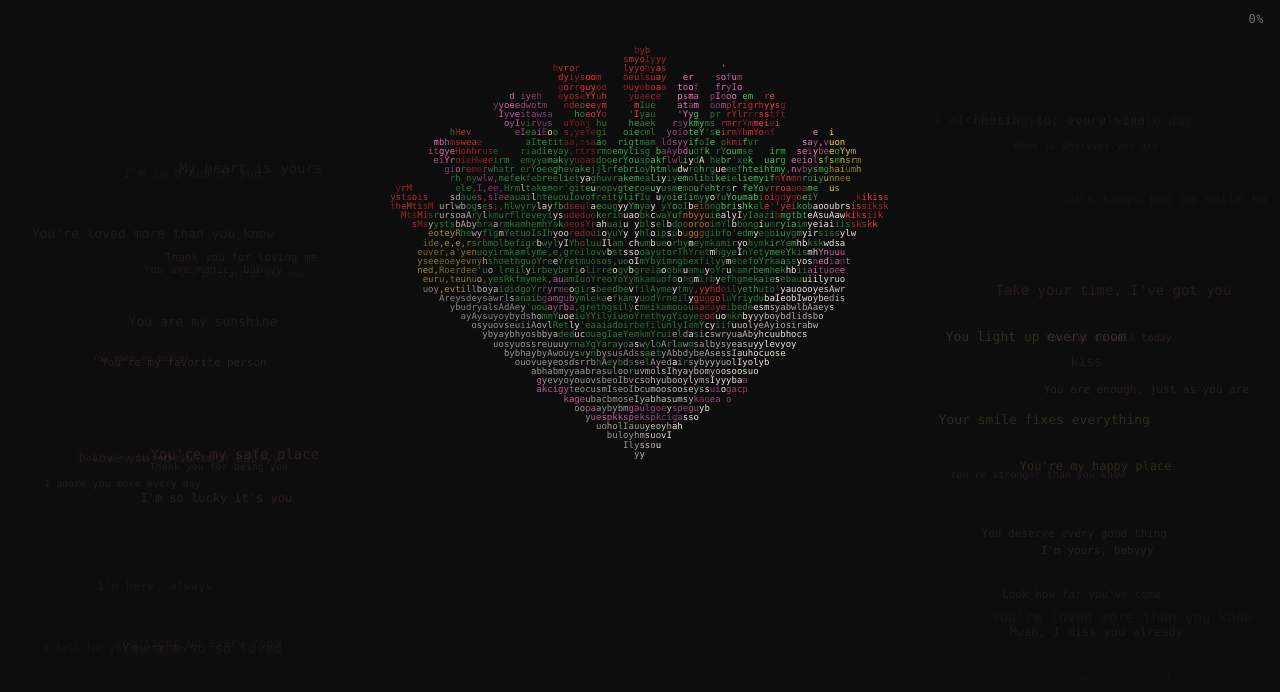
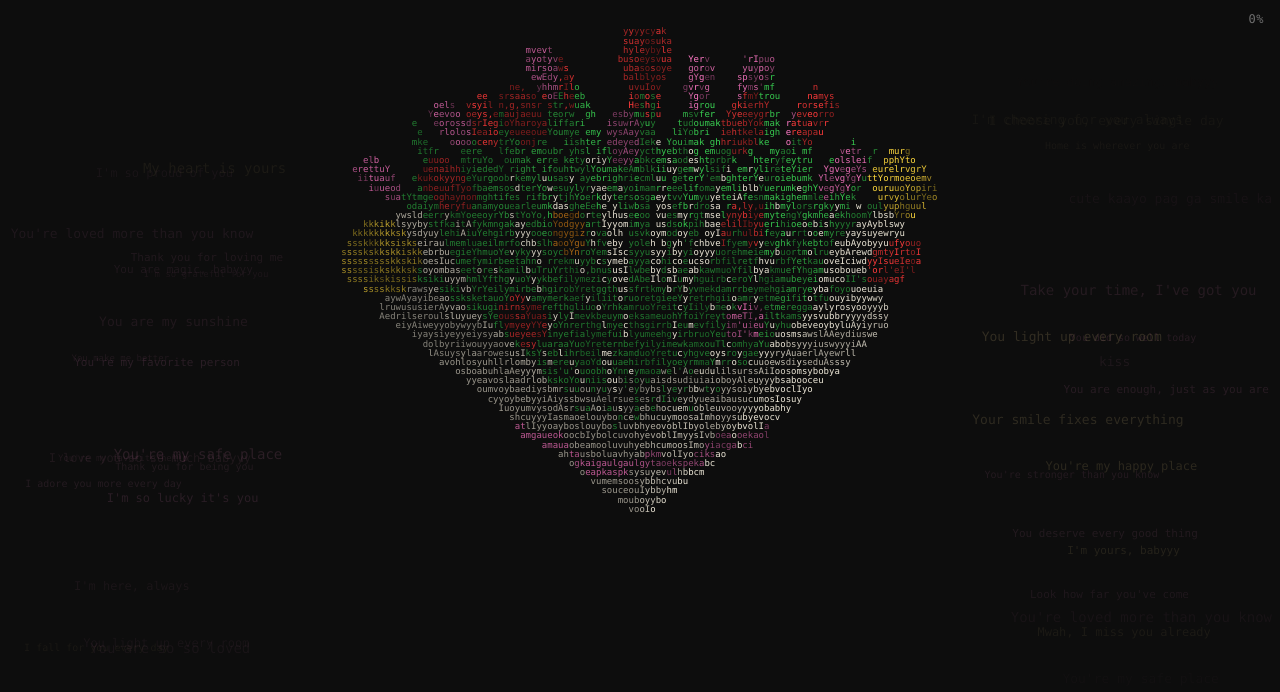
Before and after one commit to nathgokotano-bit/flowers, a plain HTML site: page index.html in a window 1280 px wide. Drawn offline with Linux system fonts and the light colour scheme; animation ran at ten frames a second.

Commit message:
Resolve merge conflict in index.html

```diff
--- a/index.html
+++ b/index.html
@@ -60,9 +60,9 @@ const cross=(a,b)=>[a[1]*b[2]-a[2]*b[1],a[2]*b[0]-a[0]*b[2],a[0]*b[1]-a[1]*b[0]]
 (()=>{
  const defs=[['red',0,2.05,0,.5]];
  const ring=(ty,r,y,o,sc)=>ty.forEach((t,k)=>{const a=k/ty.length*TAU+o;defs.push([t,r*Math.cos(a),y,r*Math.sin(a),t=='sun'?sc*1.12:sc])});
- ring(['red','cosmos','red','cosmos','red','cosmos','red'],.95,1.75,.3,.44);
- ring(['cosmos','red','cosmos','red','tulip','red','cosmos','red','cosmos','red'],1.6,1.3,.5,.44);
- ring(['red','cosmos','sun','red','cosmos','red','cosmos','sun','red','cosmos','red'],2.2,.85,.2,.44);
+ ring(['red','cosmos','red','cosmos','red','cosmos'],.95,1.75,.3,.47);
+ ring(['cosmos','red','cosmos','red','tulip','red','cosmos','red'],1.6,1.3,.5,.47);
+ ring(['red','cosmos','sun','red','cosmos','red','sun','cosmos','red'],2.2,.85,.2,.47);
  defs.forEach((d,i)=>{
   const H=[d[1],d[2],d[3]],A=nrm([H[0]*.6,1.2,H[2]*.6]),ref=Math.abs(A[2])>.9?[1,0,0]:[0,0,1],U=nrm(cross(A,ref)),V=cross(A,U);
   flowers.push({tid:i%32,t:d[0],H,A,U,V,sc:d[4],del:(i*.37%1)*.33,rot:i*1.7,C:[(H[0]-A[0]*1.2)*.7,H[1]-A[1]*1.2,(H[2]-A[2]*1.2)*.7]});
@@ -79,7 +79,7 @@ function resize(){
  W=Math.max(1,innerWidth);H=Math.max(1,innerHeight);
  cv.width=Math.round(W*dpr);cv.height=Math.round(H*dpr);
  ctx.setTransform(dpr,0,0,dpr,0,0);
- fs=Math.max(7,Math.min(14,Math.round(Math.min(W/105,H/85))));
+ fs=Math.max(6,Math.min(13,Math.round(Math.min(W/112,H/90))));
  ctx.font=fs+'px '+FONT;
  cw=Math.max(1,ctx.measureText('M').width);
  chh=Math.max(1,fs*1.02);
@@ -87,7 +87,7 @@ function resize(){
  rows=Math.max(1,Math.ceil(H/chh));
  zb=new Float32Array(cols*rows);chr=new Uint8Array(cols*rows);co=new Uint8Array(cols*rows);gi=new Uint16Array(cols*rows);
  cardSize();const Hb=H-resv; // bouquet gets the space above the photo strip
- S=Math.min(Hb*.9/5.2,W*.88/5.8);cx0=W/2;cy0=Hb*.52;dens=Math.max(.75,Math.min(1.6,S/chh/9));
+ S=Math.min(Hb*.96/4.7,W*.95/5.2);cx0=W/2;cy0=(Hb-4.7*S)/2+2.6*S;dens=Math.max(.75,Math.min(1.6,S/chh/9));
  layout();
 }
 
@@ -201,7 +201,7 @@ Promise.all(PHOTOS.map(n=>new Promise(ok=>{
 function cardSize(){ // card height scales with the screen; resv = strip kept free for the cards
  cardH=Math.min(Math.max(64,H*.26),230,(W-44)/2*1.3);
  cardW=cardH/1.3;
- resv=H<300?0:cardH+56;
+ resv=H<300?0:cardH+44;
 }
 function layout(){
  const gap=14;
```
